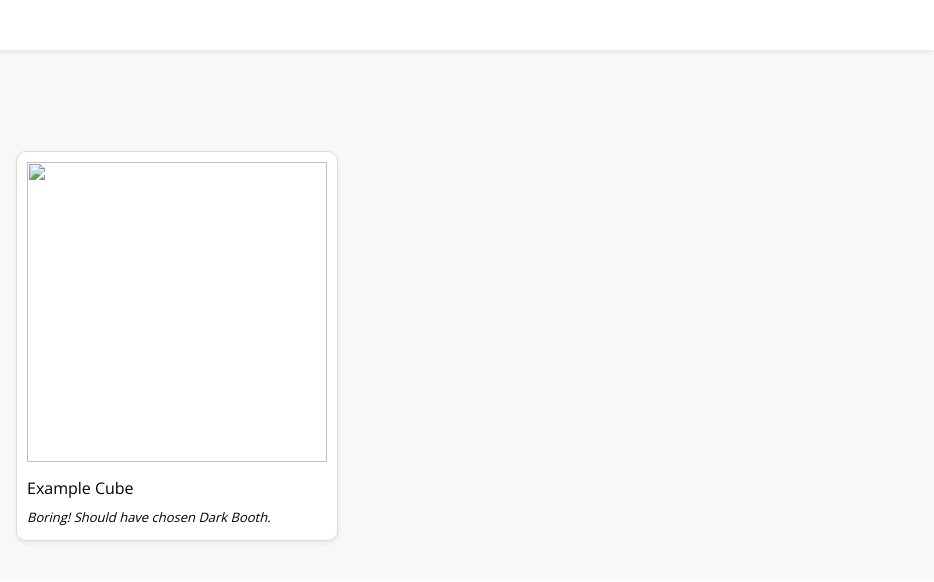
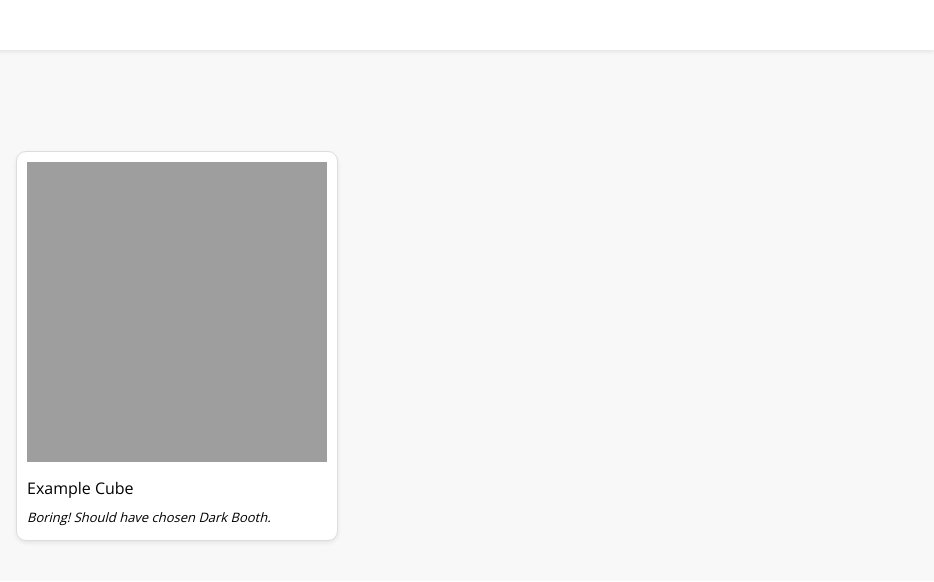
Before and after one commit to webaverse/metachromium-home, a website: page index.html in a window 1280 px wide. Shown: the full height of the page, 346-1280 px from the left. Drawn offline with nearby package versions, Linux system fonts and the light colour scheme; the site is published under a folder, as on GitHub Pages, so addresses that start at the root find nothing.

Commit message:
Update index.html

```diff
--- a/index.html
+++ b/index.html
@@ -148,7 +148,7 @@ h3 {
       <div class=description>Augmented reality game in VRChat/VKet</div>
     </a>
     <a href="https://home.metachromium.com/example.html">
-      <img src="/example.png">
+      <img src="example.png">
       <div class=name>Example Cube</div>
       <div class=description>Boring! Should have chosen Dark Booth.</div>
     </a>
```
